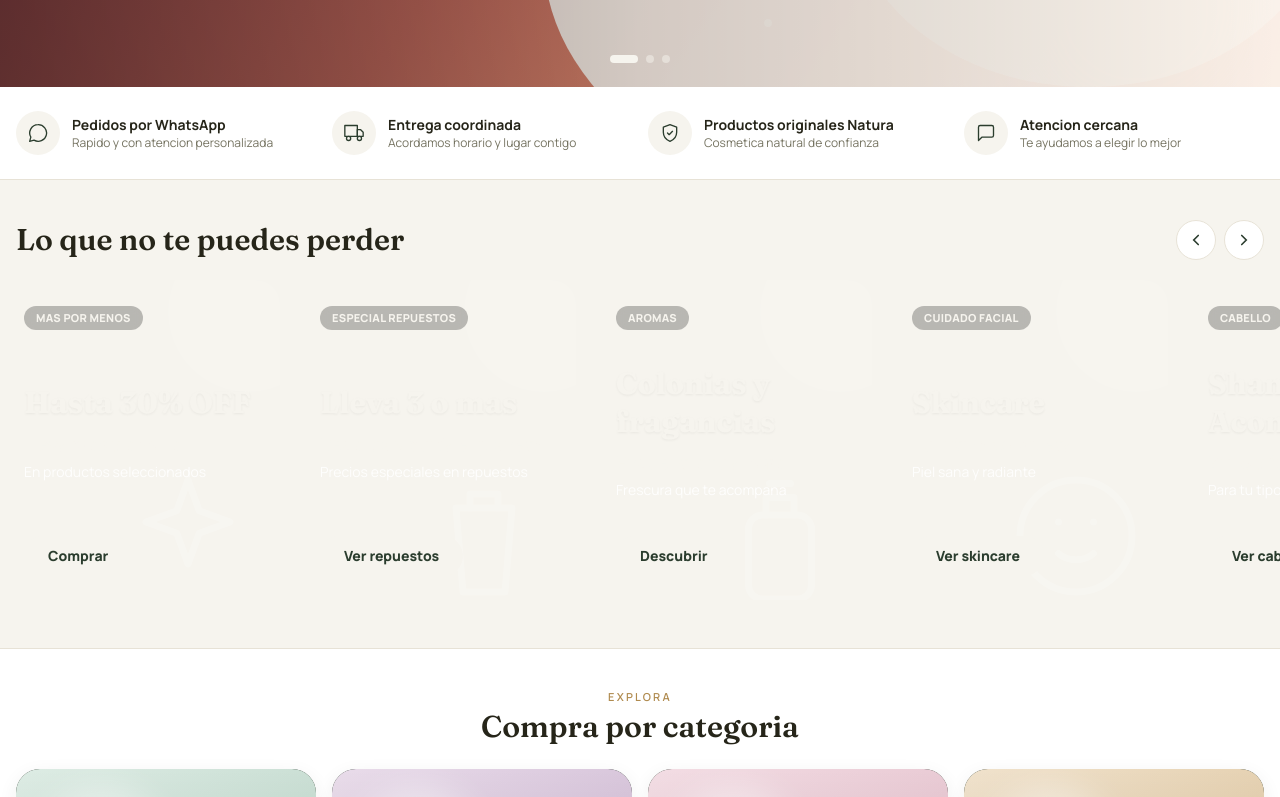
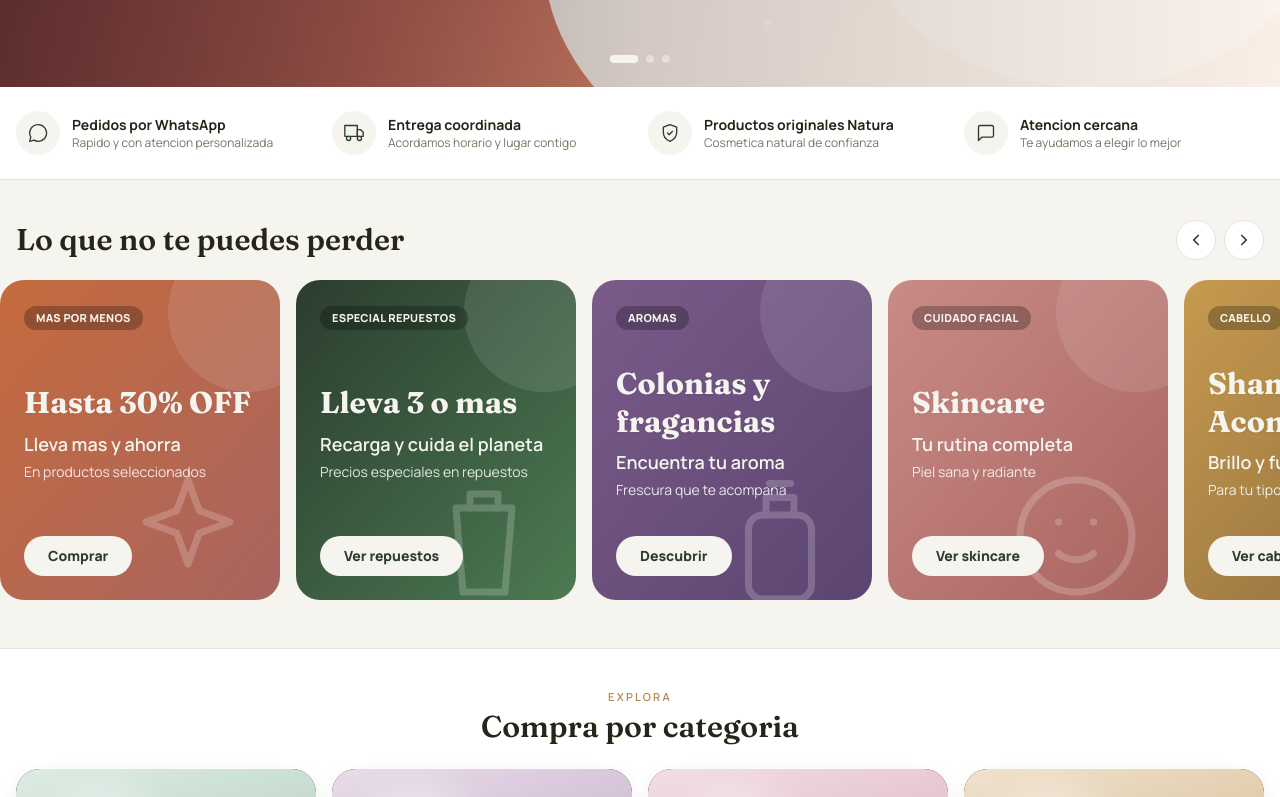
Before and after one commit to ifmartinezaraya/tienda-natura-jacquy, a Next.js app: page / in a window 1280 px wide. Shown: the part 620-1417 px from the top of the page. Built offline with nearby package versions, Linux system fonts and the light colour scheme; no server answers; the database is empty.

Commit message:
Fix: incluir carpeta lib en el escaneo de Tailwind para que se generen los degradados de las promociones

```diff
--- a/tailwind.config.ts
+++ b/tailwind.config.ts
@@ -4,6 +4,7 @@ const config: Config = {
   content: [
     './app/**/*.{js,ts,jsx,tsx,mdx}',
     './components/**/*.{js,ts,jsx,tsx,mdx}',
+    './lib/**/*.{js,ts,jsx,tsx,mdx}',
   ],
   theme: {
     extend: {
```
